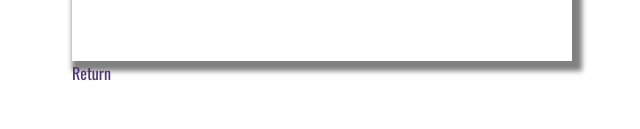
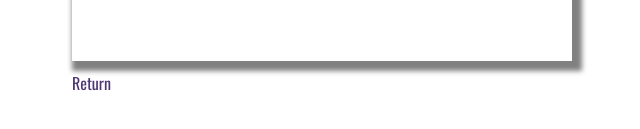
Before and after one commit to Jeremy-Lates1/web-231, a plain HTML site: page week-3/lates-temp-conversion.html in a window 1280 px wide. Shown: the part 299-428 px from the top of the page, 313-953 px from the left. Drawn offline with nearby package versions, Linux system fonts and the light colour scheme.

Commit message:
adjusted return button position below the result card

```diff
--- a/week-3/lates-temp-conversion.css
+++ b/week-3/lates-temp-conversion.css
@@ -38,6 +38,9 @@ body {
   margin-left: 220px;
   font-size: 28px;
 }
+#home-div {
+  margin-top: 10px;
+}
 .return-home {
   color: #4f3674;
   text-decoration: none;
--- a/week-3/lates-temp-conversion.html
+++ b/week-3/lates-temp-conversion.html
@@ -36,7 +36,9 @@
         <h2 class="card-title">Conversion Results</h2>
         <label id="lblResults"></label>
       </div>
-      <a class="return-home" href="../index.html">Return</a>
+      <div id="home-div">
+        <a class="return-home" href="../index.html">Return</a>
+      </div>
     </div>
     <script>
       /* Register btnConverter for onclick function  */
```
